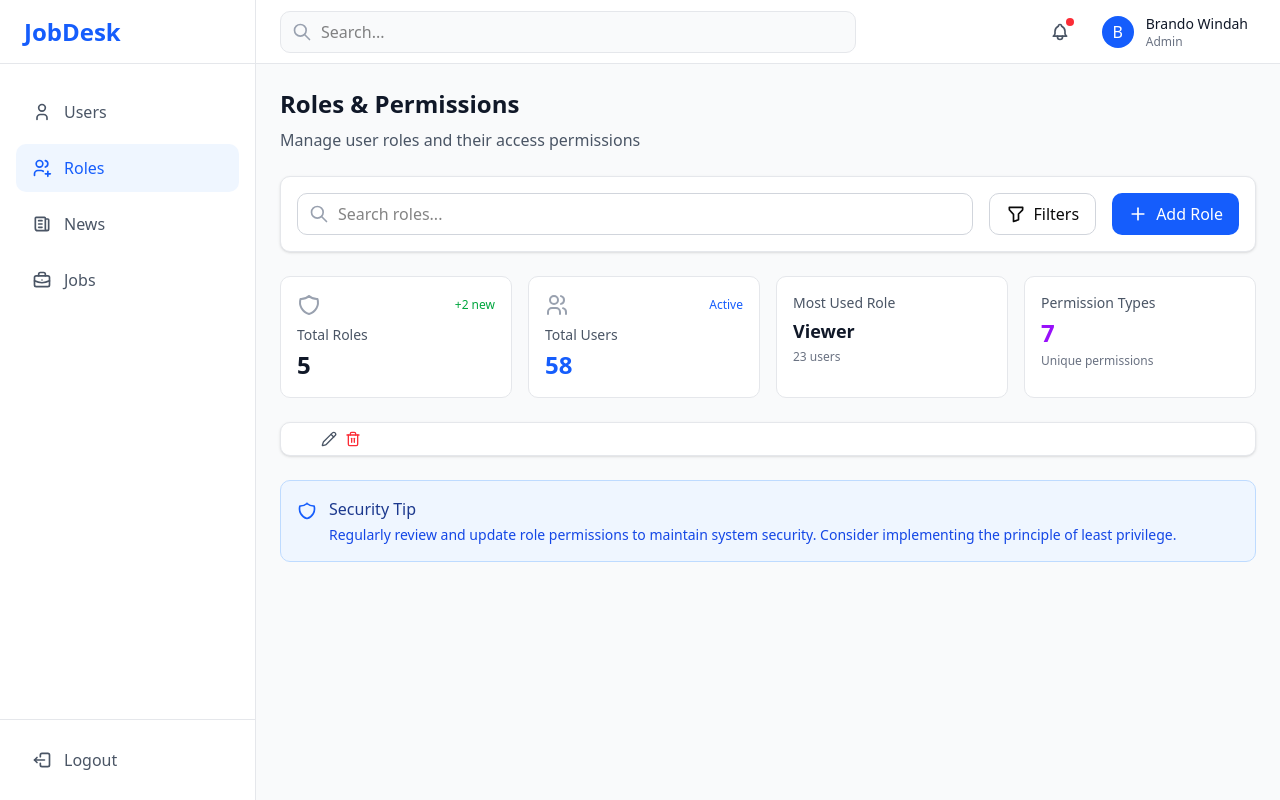
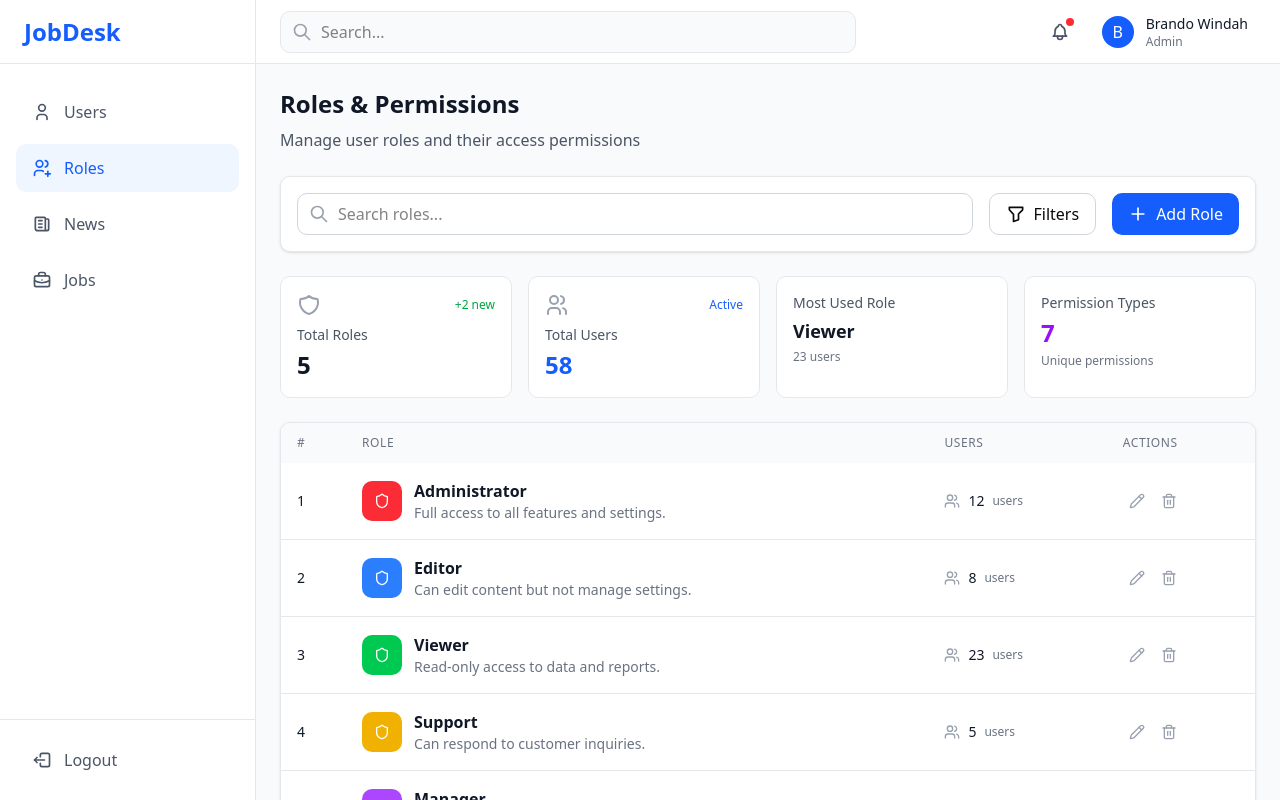
Before and after one commit to michekoyuki/Test-UAS, a Next.js app: page /admin/roles in a window 1280 px wide. Built offline with nearby package versions, Linux system fonts and the light colour scheme.

Commit message:
first commit

```diff
--- a/src/components/ui/tablerole.jsx
+++ b/src/components/ui/tablerole.jsx
@@ -1,14 +1,87 @@
-import { Pencil, Trash2 } from 'lucide-react';
+import { Pencil, Trash2, Shield, Users } from 'lucide-react';
 
-export default function RolesCard({role, id }) {
+// Individual role row component
+function RoleRow({ role, index }) {
+  // Define colors for different roles
+  const getRoleColor = (roleName) => {
+    const colors = {
+      'Administrator': 'bg-red-500',
+      'Editor': 'bg-blue-500',
+      'Viewer': 'bg-green-500',
+      'Support': 'bg-yellow-500',
+      'Manager': 'bg-purple-500'
+    };
+    return colors[roleName] || 'bg-gray-500';
+  };
+
   return (
-    <tr className="border-b">
-      <td className="p-2">{id}</td>
-      <td className="p-2">{role}</td>
-      <td className="p-2 flex gap-2">
-        <Pencil size={16} className="cursor-pointer text-gray-600 hover:text-black" />
-        <Trash2 size={16} className="cursor-pointer text-red-500 hover:text-red-700" />
+    <tr className="border-b hover:bg-gray-50 transition-colors">
+      <td className="p-4 text-sm text-gray-900 font-medium">{index + 1}</td>
+      <td className="p-4">
+        <div className="flex items-center gap-3">
+          <div className={`w-10 h-10 rounded-lg flex items-center justify-center text-white text-sm font-medium ${getRoleColor(role.name)}`}>
+            <Shield size={16} />
+          </div>
+          <div>
+            <div className="font-semibold text-gray-900">{role.name}</div>
+            <div className="text-sm text-gray-500">{role.description}</div>
+          </div>
+        </div>
+      </td>
+      <td className="p-4">
+        <div className="flex items-center gap-2">
+          <Users size={16} className="text-gray-400" />
+          <span className="text-sm font-medium text-gray-900">{role.userCount}</span>
+          <span className="text-xs text-gray-500">users</span>
+        </div>
+      </td>
+      <td className="p-4">
+        <div className="flex items-center gap-1">
+          <button
+            className="p-1.5 hover:bg-gray-100 rounded-md transition-colors group"
+            title="Edit role"
+          >
+            <Pencil size={16} className="text-gray-400 group-hover:text-blue-600" />
+          </button>
+          <button
+            className="p-1.5 hover:bg-gray-100 rounded-md transition-colors group"
+            title="Delete role"
+          >
+            <Trash2 size={16} className="text-gray-400 group-hover:text-red-600" />
+          </button>
+        </div>
       </td>
     </tr>
   );
 }
+
+// Main table component
+export default function TableRole({ roles }) {
+  return (
+    <div className="overflow-hidden">
+      <table className="min-w-full">
+        <thead className="bg-gray-50">
+          <tr>
+            <th className="px-4 py-3 text-left text-xs font-medium text-gray-500 uppercase tracking-wider">
+              #
+            </th>
+            <th className="px-4 py-3 text-left text-xs font-medium text-gray-500 uppercase tracking-wider">
+              Role
+            </th>
+            <th className="px-4 py-3 text-left text-xs font-medium text-gray-500 uppercase tracking-wider">
+              Users
+            </th>
+            <th className="px-4 py-3 text-left text-xs font-medium text-gray-500 uppercase tracking-wider">
+              Actions
+            </th>
+          </tr>
+        </thead>
+        <tbody className="bg-white divide-y divide-gray-200">
+          {roles.map((role, index) => (
+            <RoleRow key={role.id} role={role} index={index} />
+          ))}
+        </tbody>
+      </table>
+    </div>
+  );
+}
```
